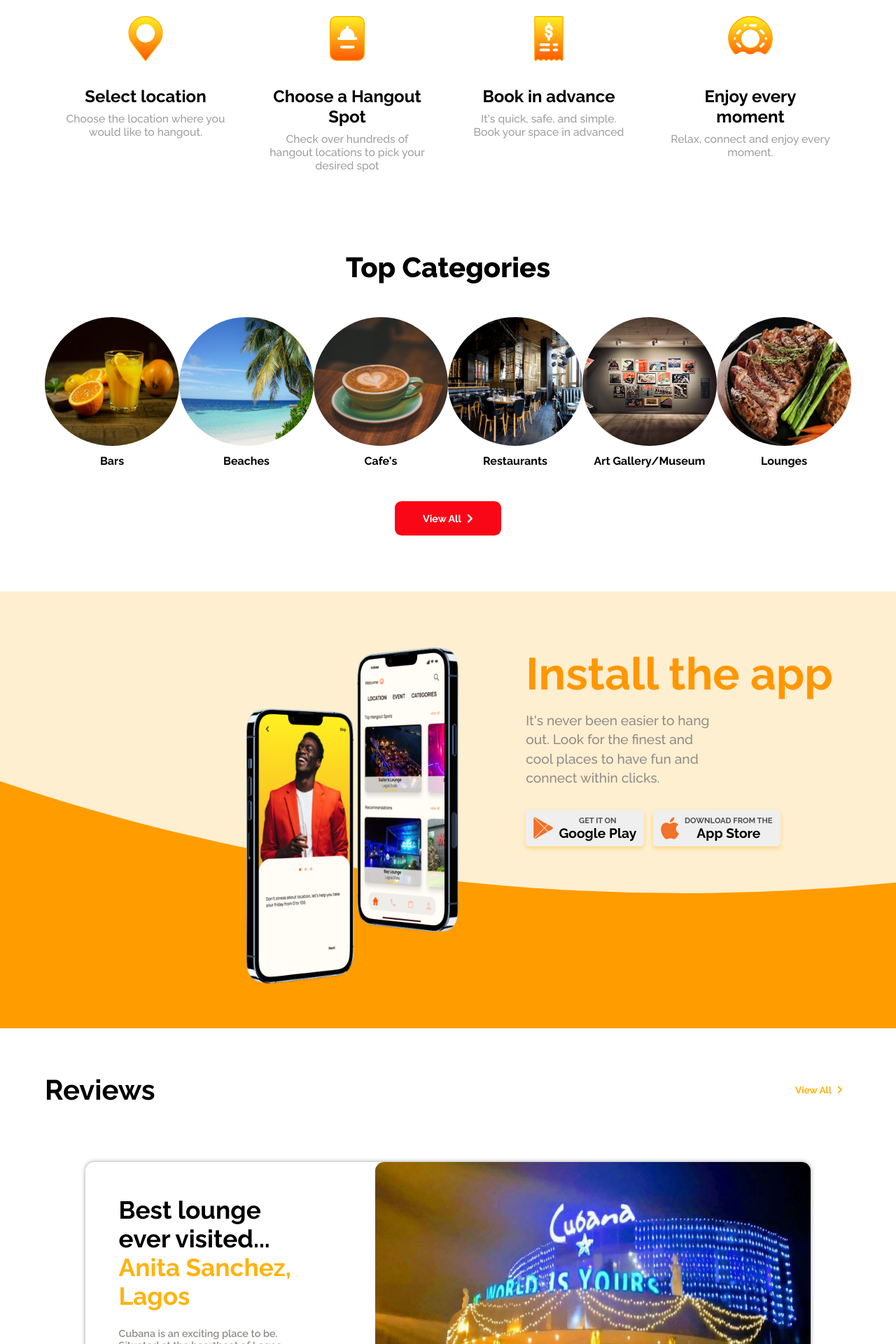
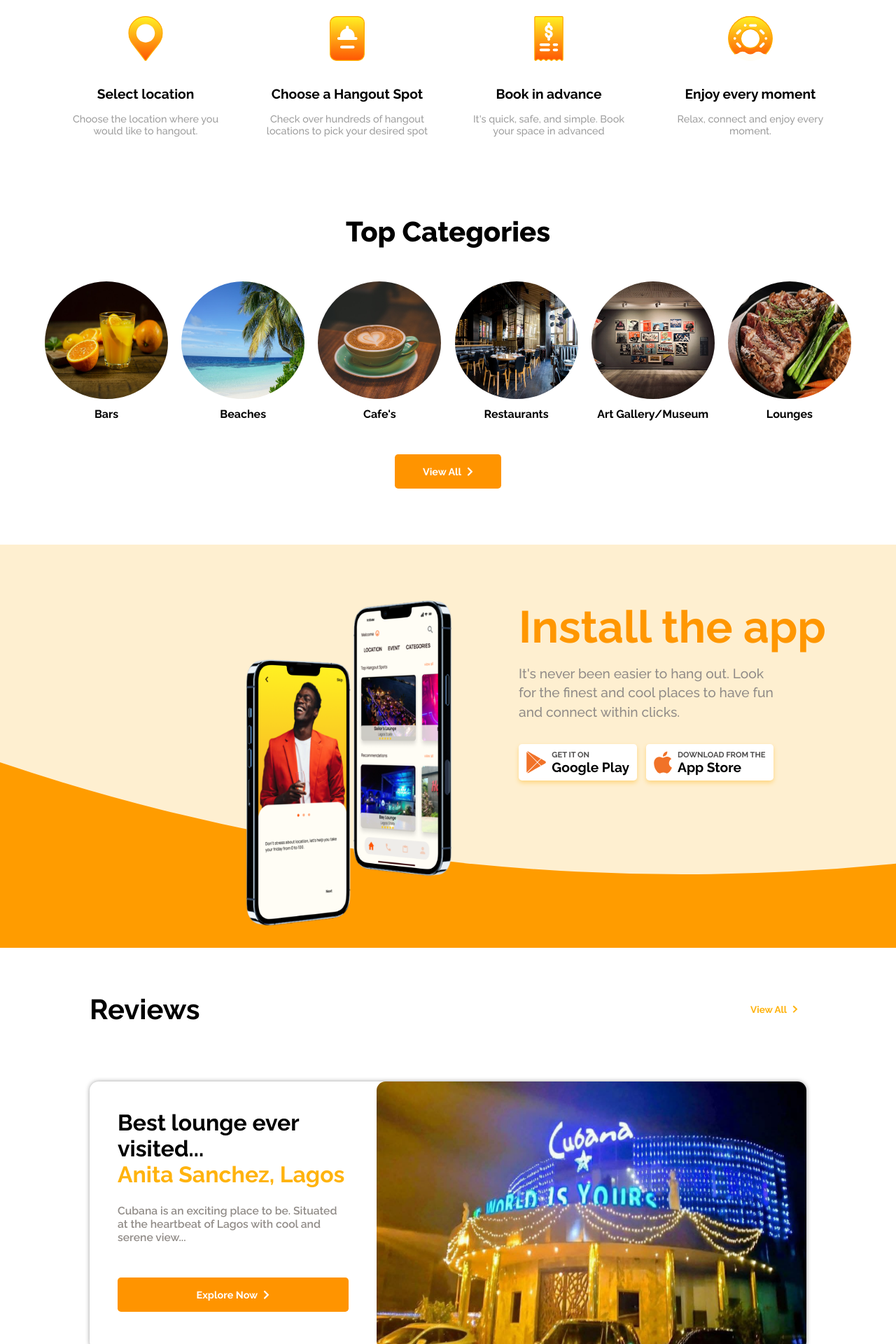
Before and after one commit to hangoutpadieorg/frontend-website, a React (Vite) app: page / in a window 1280 px wide. Shown: the part 800-2720 px from the top of the page at 70% size. Built offline with nearby package versions, Linux system fonts and the light colour scheme.

Commit message:
Folder Tree fix and Landing page modifications

```diff
--- a/src/App.css
+++ b/src/App.css
@@ -267,9 +267,14 @@ body {
   margin: 0 auto;
 }
 
+.step--title {
+  font-size: 1.2rem;
+  padding-bottom: .5rem;
+}
+
 .step--description p {
   font-weight: 500;
-  font-size: .98rem;
+  font-size: .9rem;
   padding-top: .5rem;
   color: #9e9e9e;
 }
@@ -303,16 +308,16 @@ body {
 }
 
 .category--image {
-  width: 12rem;
-  height: 12rem;
+  width: 11rem;
+  height: 11rem;
   border-radius: 50%;
   padding-bottom: .5rem;
 }
 
 .btn {
-  background: #f90716;
+  background: #ff9400;
   border: none;
-  border-radius: .6rem;
+  border-radius: .3rem;
   outline: none;
   transition: all ease-in-out .2s;
   display: flex;
@@ -340,8 +345,8 @@ body {
 
 /* INSTALL APP SECTION */
 
-.xamp {
-  height: 39rem;
+.vector--container {
+  height: 36rem;
   background-color: #ff9c00;
 }
 
@@ -351,7 +356,11 @@ body {
 
 .vector--main {
   position: relative;
-  /* background-image: url("../public/Bg-curve.svg"); */
+}
+
+.color--adjust {
+  background: #feefd0;
+  height: 2.5rem;
 }
 
 .vector--absolute {
@@ -366,11 +375,11 @@ body {
 }
 
 .phone {
-  height: 30rem;
+  height: 29rem;
 }
 
 .install--options {
-  width: 50%;
+  width: 100%;
 }
 
 .install--header {
@@ -380,7 +389,7 @@ body {
 
 .install--text {
   font-size: 1.2rem;
-  width: 60%;
+  width: 70%;
   font-weight: 500;
   color: #918c88;
   line-height: 1.7rem;
@@ -403,6 +412,12 @@ body {
   border-radius: .3rem;
   box-shadow: 0 .2rem .4rem #fed680;
   cursor: pointer;
+  background: #ffffff;
+  transition: all ease-in-out .2s;
+}
+
+.install--btn:hover {
+  background: #e9e9ed;
 }
 
 .play--icon {
@@ -413,12 +428,14 @@ body {
   font-size: .7rem;
   font-weight: 700;
   color: #504f4f;
+  text-align: start;
 }
 
 .btn--text2 {
   font-size: 1.2rem;
   font-weight: 700;
   color: #000;
+  text-align: start;
 }
 
 /* END OF INSTALL STYLING */
@@ -426,7 +443,7 @@ body {
 /* REVIEWS STYLING */
 
 .reviews--main {
-  width: 90%;
+  width: 80%;
   margin: 0 auto;
 }
 
@@ -458,8 +475,8 @@ body {
 
 .review--card {
   display: flex;
-  width: 90%;
-  height: 25rem;
+  /* width: 90%; */
+  height: 24rem;
   margin: 5rem auto;
   border-radius: .8rem;
   box-shadow: 0 0 .4rem #9e9e9e;
@@ -468,7 +485,8 @@ body {
 .review--card--reverse {
   display: flex;
   flex-direction: row-reverse;
-  width: 90%;
+  /* width: 90%; */
+  height: 24rem;
   margin: 2rem auto;
   border-radius: .8rem;
   box-shadow: 0 0 .4rem #9e9e9e;
@@ -476,26 +494,23 @@ body {
 
 .review--left {
   width: 40%;
-  padding: 3rem 3rem;
+  padding: 2.5rem 2.5rem;
 }
 
 .review--title {
-  font-size: 2.2rem;
-  width: 80%;
-  /* padding-bottom: 1rem; */
+  font-size: 2rem;
 }
 
 .reviewer {
-  font-size: 2.2rem;
+  font-size: 2rem;
   color: #ffb30e;
   padding-bottom: 1.5rem;
 }
 
 .review--description {
-  font-size: .9rem;
+  font-size: .98rem;
   font-weight: 600;
   color: #918c88;
-  width: 80%;
 }
 
 .review--left .btn {
@@ -521,6 +536,8 @@ body {
 
 /* END OF REVIEWS STYLING */
 
+/* CTA Styling */
+
 .hangout--main {
   position: relative;
   width: 100%;
@@ -528,11 +545,11 @@ body {
 
 .hangout--image-left {
   position: absolute;
-  height: 20rem;
+  height: 18rem;
 }
 
 .hangout--image-right {
-  height: 20rem;
+  height: 18rem;
 }
 
 .hangout--image-left img {
@@ -564,6 +581,8 @@ body {
   font-weight: 800;
   margin-bottom: 2rem;
 }
+
+/* End of CTA styling */
 
 /* Footer Styling */
 
--- a/src/App.jsx
+++ b/src/App.jsx
@@ -8,7 +8,6 @@ import Category from './components/Categories'
 import Review from './components/ReviewCard'
 
 export default function App() {
-
   return (
     <div>
       <Navbar />
--- a/src/components/AppInstall.jsx
+++ b/src/components/AppInstall.jsx
@@ -6,8 +6,9 @@ import Apple from '../assets/apple-logo.svg'
 
 const Install = () => {
   return (
-    <div className="xamp">
+    <div className="vector--container">
       <div className="vector--main">
+        <div className='color--adjust'></div>
         <img className='vector' src={Vector} />
         <div className='vector--absolute'>
           <img className='phone' src={Phone} />
@@ -19,11 +20,13 @@ const Install = () => {
                 icon = {Play}
                 action = "GET IT ON"
                 store = "Google Play"
+                link = '#'
               />
               <InstallButton
                 icon = {Apple}
                 action = "DOWNLOAD FROM THE "
                 store = "App Store"
+                link = '#'
               />
             </div>
           </div>
@@ -35,7 +38,7 @@ const Install = () => {
 
 const InstallButton = (props) => {
   return (
-    <a href='#'>
+    <a href={props.link}>
       <button className='install--btn'>
         <img className='play--icon' src={props.icon} />
         <div>
--- a/src/components/Footer.jsx
+++ b/src/components/Footer.jsx
@@ -3,12 +3,13 @@ import Facebook from "../assets/facebook.svg"
 import Igram from "../assets/1.svg"
 import Twitter from "../assets/twitter.svg"
 import Envelope from "../assets/envelope.svg"
+import cities from "./cities"
 
 let getDate = new Date();
 let currentYear = getDate.getFullYear();
 // console.log(currentYear);
 
-const Cities = (props) => {
+const CityList = (props) => {
   return (
     <ul className="city--list">
       <li>{props.city1}</li>
@@ -19,6 +20,19 @@ const Cities = (props) => {
     </ul>
   )
 }
+
+const Cities = cities.map(cityMap => {
+  return (
+    <CityList
+      key = {cityMap.id}
+      city1 = {cityMap.city1}
+      city2 = {cityMap.city2}
+      city3 = {cityMap.city3}
+      city4 = {cityMap.city4}
+      city5 = {cityMap.city5}
+    />
+  )
+})
 
 const FooterOptions = (props) => {
   return (
@@ -42,31 +56,7 @@ const Footer = () => {
       <section className="footer--top">
         <h3 className="top--cities">Our top cities</h3>
         <div className="cities">
-          <Cities
-            city1 = "Abuja" city2 = "Lafia"
-            city3 = "Lokoja" city4 = "Minna"
-            city5 = "Ilorin"
-          />
-          <Cities
-            city1 = "Lagos" city2 = "Ibadan"
-            city3 = "Akure" city4 = "Oshogbo"
-            city5 = "Abeokuta"
-          />
-          <Cities
-            city1 = "Port Harcourt" city2 = "Asaba"
-            city3 = "Benin" city4 = "Bayelsa"
-            city5 = "Uyo"
-          />
-          <Cities
-            city1 = "Calabar" city2 = "Enugu"
-            city3 = "Abia" city4 = "Awka"
-            city5 = "Owerri"
-          />
-          <Cities
-            city1 = "Keffi" city2 = "Bauchi"
-            city3 = "Kano" city4 = "Kaduna"
-            city5 = "Kebbi"
-          />
+          {Cities}
         </div>
       </section>
 
@@ -112,7 +102,7 @@ const Footer = () => {
             <form className="mail-in" onSubmit="#">
               <div className="form--input">
                 <img className="envelope" src={Envelope} />
-                <input type="text" id="lname" name="lname" placeholder="Enter your Email" />
+                <input type="email" id="lname" name="lname" placeholder="Enter your Email" />
               </div>
               <button className="mail-in--button" type='submit'>Subscribe</button>
             </form>
--- /dev/null
+++ b/src/components/cities.js
@@ -0,0 +1,39 @@
+
+export default [
+  {
+    id: 1,
+    city1: 'Abuja',
+    city2: "Lafia",
+    city3: "Lokoja",
+    city4: "Minna",
+    city5: "Ilorin"
+  },
+  {
+    id: 2,
+    city1: "Lagos", city2: "Ibadan",
+    city3: "Akure",city4: "Oshogbo",
+    city5: "Abeokuta"
+  },
+  {
+    id: 3,
+    city1: "Port Harcourt",
+    city2: "Asaba",
+    city3: "Benin",
+    city4: "Bayelsa",
+    city5: "Uyo"
+  },
+  {
+    id: 4,
+    city1: "Calabar", city2: "Enugu",
+    city3: "Abia",
+    city4: "Awka",
+    city5: "Owerri"
+  },
+  {
+    id: 5,
+    city1: "Keffi", city2: "Bauchi",
+    city3: "Kano",
+    city4: "Kaduna",
+    city5: "Kebbi"
+  }
+]
```
Also changed, not shown: src/components/Reviews.jsx (deleted, +0 -11 lines).
